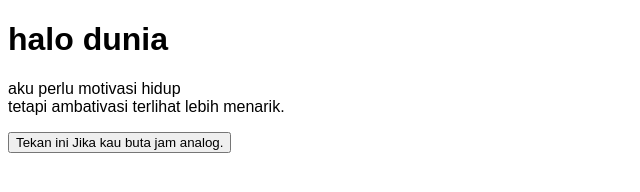
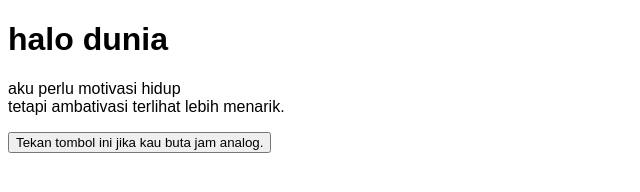
Before and after one commit to Salman-30/sslmn.github.io, a plain HTML site: page index.html in a window 1280 px wide. Shown: the whole page, without its empty margins (0-640 px from the left). Drawn offline with Linux system fonts and the light colour scheme.

Commit message:
index.html

```diff
--- a/index.html
+++ b/index.html
@@ -10,7 +10,7 @@
         <script src="main.js"></script>
         <button type="button"
 onclick="document.getElementById('demo').innerHTML = Date()">
-Tekan ini Jika kau buta jam analog.</button>
+Tekan tombol ini jika kau buta jam analog.</button>
 
 <sript src="main.js><script>
 
```
